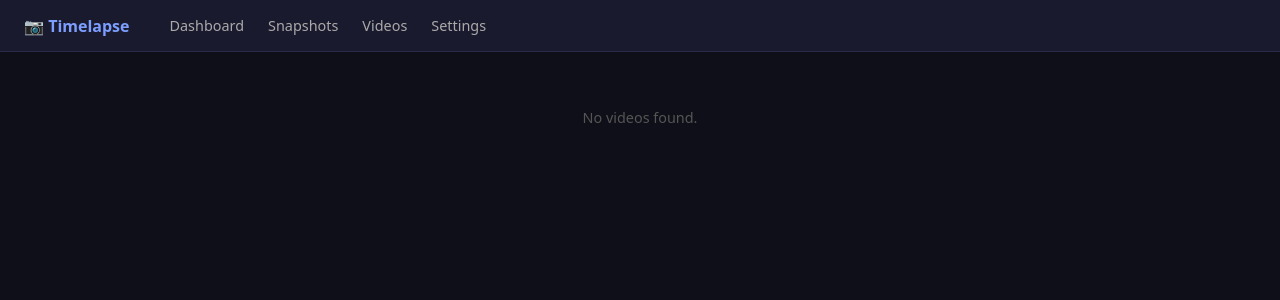
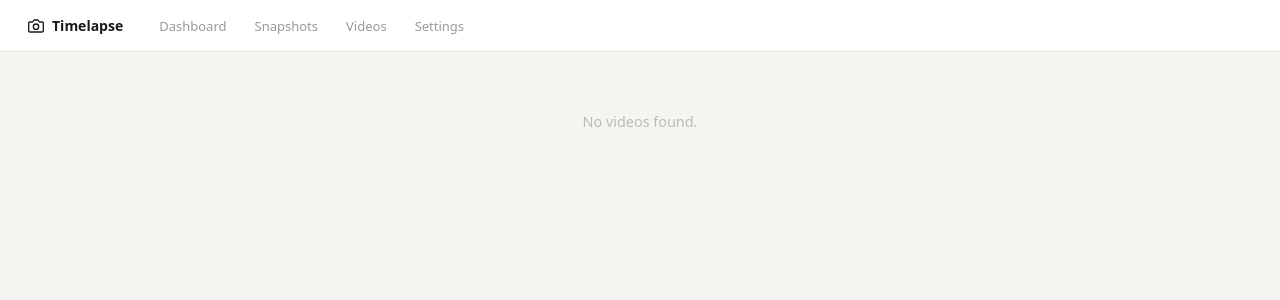
Before and after one commit to dukane3k/reolink-preset-timelapse, a Python web app: template src/web/templates/videos.html in a window 1280 px wide. Shown: the top 300 px of the page. Run offline with Jinja, Linux system fonts and the light colour scheme; the template is opened without the code that fills it, so the values that code supplies are empty.

Commit message:
feat: redesign UI — minimal light palette and nav

```diff
--- a/src/web/templates/base.html
+++ b/src/web/templates/base.html
@@ -6,29 +6,35 @@
   <title>{% block title %}Timelapse{% endblock %}</title>
   <style>
     *, *::before, *::after { box-sizing: border-box; margin: 0; padding: 0; }
-    body { background: #0f0f1a; color: #e0e0e0; font-family: system-ui, sans-serif; min-height: 100vh; }
-    nav { background: #1a1a2e; padding: 0 24px; display: flex; align-items: center; gap: 24px; height: 52px; border-bottom: 1px solid #2a2a4a; }
-    nav .brand { color: #7c9fff; font-weight: 700; font-size: 1rem; text-decoration: none; margin-right: 16px; }
-    nav a { color: #aaa; text-decoration: none; font-size: 0.9rem; padding: 4px 0; }
-    nav a.active, nav a:hover { color: #fff; border-bottom: 2px solid #7c9fff; }
-    main { padding: 24px; max-width: 1200px; margin: 0 auto; }
+    body { background: #f5f4f0; color: #1a1a1a; font-family: system-ui, -apple-system, sans-serif; min-height: 100vh; }
+    nav { background: #fff; padding: 0 28px; display: flex; align-items: center; gap: 28px; height: 52px; border-bottom: 1px solid #e5e2dc; }
+    nav .brand { color: #1a1a1a; font-weight: 600; font-size: 14px; text-decoration: none; margin-right: 8px; display: flex; align-items: center; gap: 8px; }
+    nav a { color: #999; text-decoration: none; font-size: 13px; }
+    nav a.active, nav a:hover { color: #1a1a1a; font-weight: 500; border-bottom: none; }
+    main { padding: 28px; max-width: 1100px; margin: 0 auto; }
     .flash { padding: 10px 16px; border-radius: 6px; margin-bottom: 16px; font-size: 0.9rem; }
-    .flash.success { background: #1e3a1e; color: #7fff7f; border: 1px solid #2a6a2a; }
-    .flash.error { background: #3a1e1e; color: #ff9999; border: 1px solid #6a2a2a; }
-    .card { background: #1a1a2e; border-radius: 8px; padding: 16px; }
-    .card-label { color: #7c9fff; font-size: 0.7rem; font-weight: 700; letter-spacing: 0.08em; text-transform: uppercase; margin-bottom: 10px; }
-    .btn { display: inline-block; padding: 8px 16px; border-radius: 5px; font-size: 0.875rem; cursor: pointer; border: none; text-decoration: none; }
-    .btn-primary { background: #2a4080; color: #fff; }
-    .btn-primary:hover { background: #3a50a0; }
-    .btn-secondary { background: #1e1e2e; color: #aaa; border: 1px solid #333; }
-    .btn-secondary:hover { background: #2a2a3e; color: #fff; }
-    .empty-state { color: #555; font-size: 0.9rem; padding: 32px 0; text-align: center; }
+    .flash.success { background: #f0faf0; color: #2a7a2a; border: 1px solid #c0e0c0; }
+    .flash.error { background: #fdf0f0; color: #cc3333; border: 1px solid #f0c0c0; }
+    .card { background: #fff; border: 1px solid #e5e2dc; border-radius: 8px; padding: 16px; }
+    .card-label { color: #aaa; font-size: 10px; font-weight: 600; letter-spacing: 0.12em; text-transform: uppercase; margin-bottom: 10px; }
+    .btn { display: inline-flex; align-items: center; gap: 6px; padding: 7px 14px; border-radius: 5px; font-size: 0.875rem; cursor: pointer; border: none; text-decoration: none; font-weight: 500; }
+    .btn-primary { background: #1a1a1a; color: #fff; }
+    .btn-primary:hover { background: #333; }
+    .btn-secondary { background: #f0ede8; color: #555; border: 1px solid #e0ddd8; }
+    .btn-secondary:hover { background: #e8e5e0; color: #1a1a1a; }
+    .empty-state { color: #bbb; font-size: 0.9rem; padding: 32px 0; text-align: center; }
   </style>
   {% block head %}{% endblock %}
 </head>
 <body>
   <nav>
-    <a href="/" class="brand">📷 Timelapse</a>
+    <a href="/" class="brand">
+      <svg width="16" height="16" viewBox="0 0 24 24" fill="none" stroke="currentColor" stroke-width="2" stroke-linecap="round" stroke-linejoin="round">
+        <path d="M23 19a2 2 0 0 1-2 2H3a2 2 0 0 1-2-2V8a2 2 0 0 1 2-2h4l2-3h6l2 3h4a2 2 0 0 1 2 2z"/>
+        <circle cx="12" cy="13" r="4"/>
+      </svg>
+      Timelapse
+    </a>
     <a href="/" class="{% if active == 'dashboard' %}active{% endif %}">Dashboard</a>
     <a href="/snapshots" class="{% if active == 'snapshots' %}active{% endif %}">Snapshots</a>
     <a href="/videos" class="{% if active == 'videos' %}active{% endif %}">Videos</a>
```
